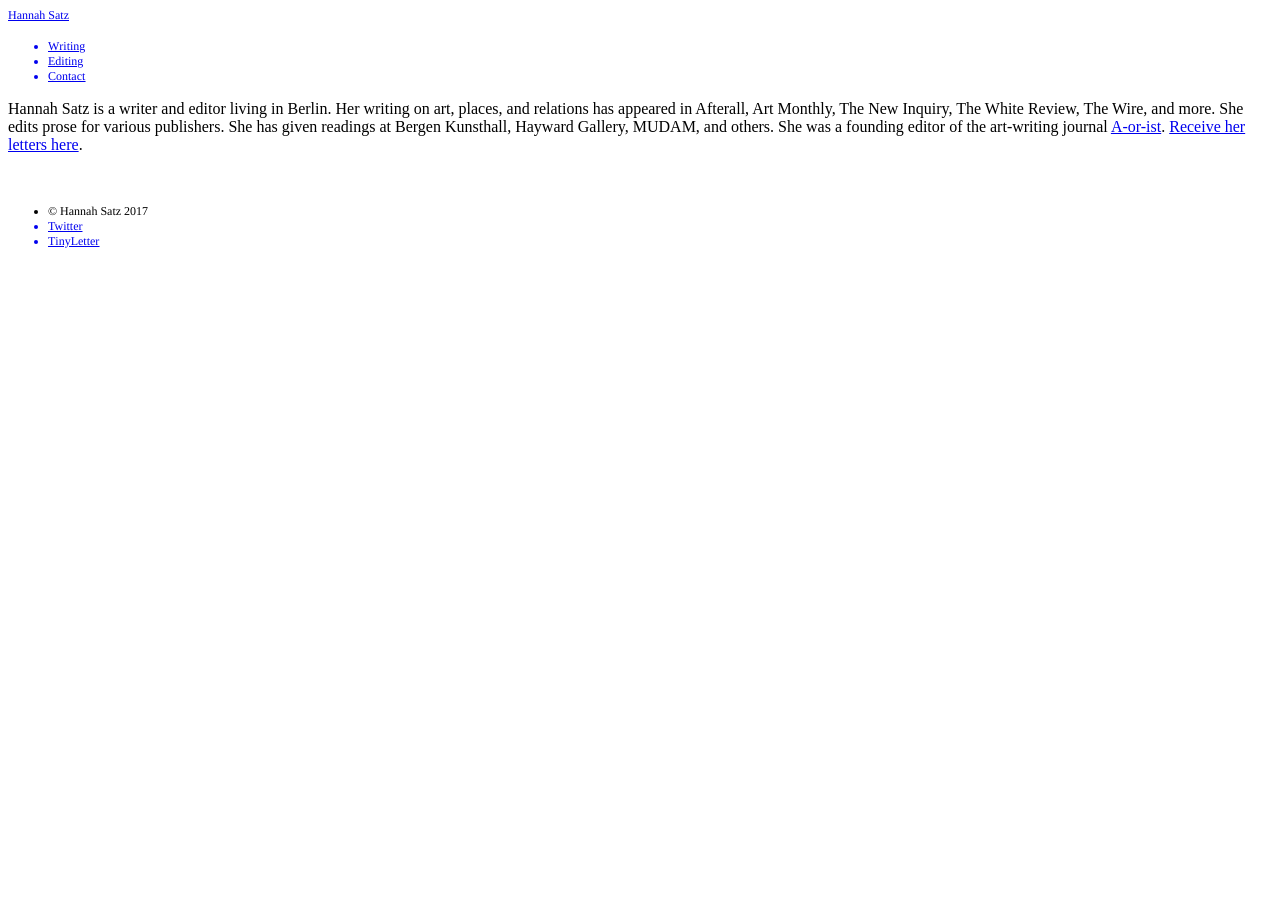
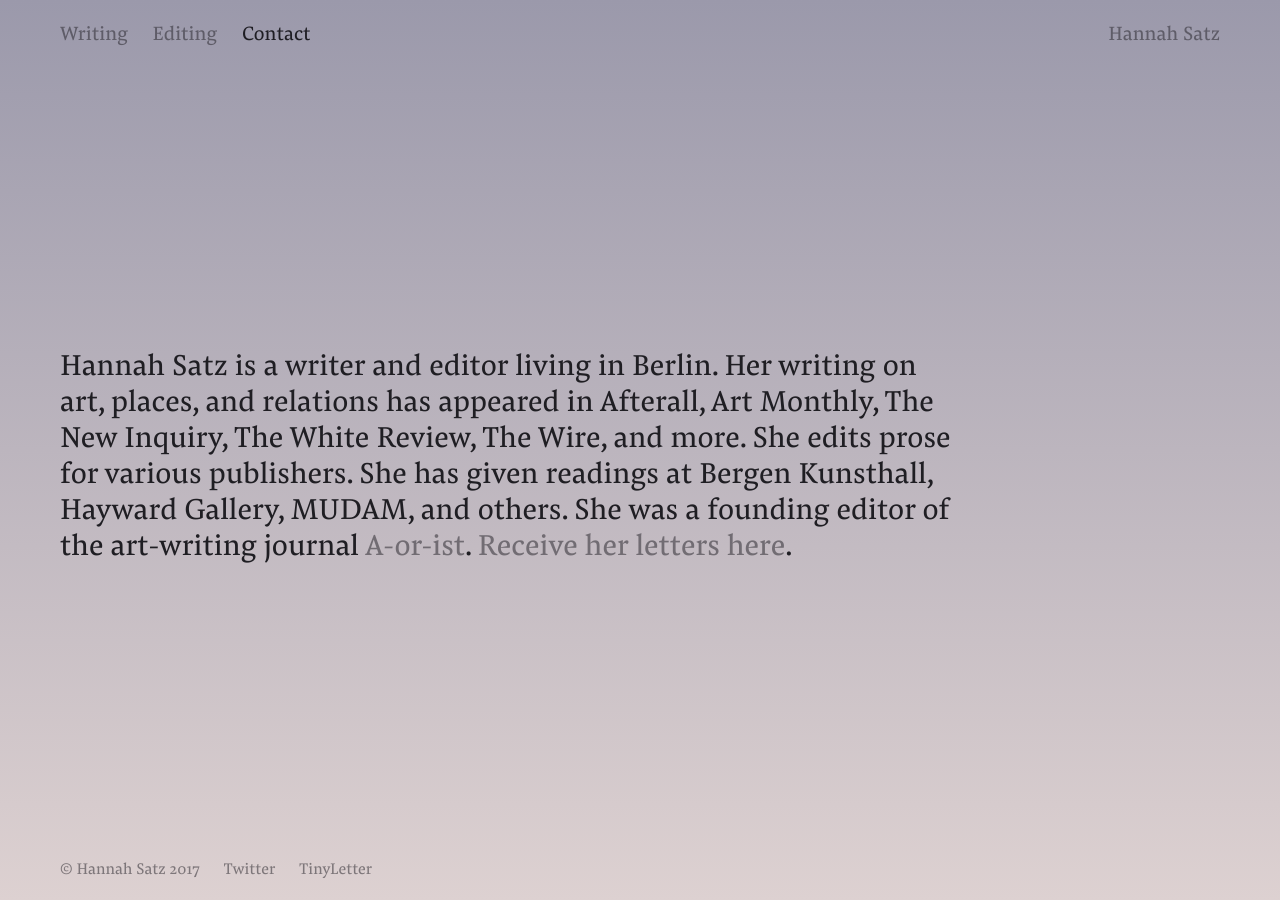
Before and after one commit to hg-site/hg-site.github.io, a Jekyll site: the page built from index.markdown, in a window 1280 px wide. Built offline with Jekyll 4.4.1, drawn with Linux system fonts in a browser that asks for light colours.

Commit message:
Updated Home

```diff
--- a/_layouts/home.html
+++ b/_layouts/home.html
@@ -1,68 +1,45 @@
 
-<!DOCTYPE html PUBLIC "-//W3C//DTD HTML 4.01//EN" "http://www.w3.org/TR/html4/strict.dtd">
+<!DOCTYPE html>
+<html lang="en">
+<head>
+	<meta charset="utf-8">
+	<title>Hannah Satz</title>
+	<meta name="viewport" content="width=device-width, initial-scale=1">
+	<meta name="description" content="Hannah Satz - Writer and Editor">
+	<meta name="robots" content="all">
 
-<html>
+	<!-- Stylesheet -->
+	<link rel="stylesheet" href="../assets/css/normalize.css">
+	<link rel="stylesheet" href="../assets/css/style.css">
 
-<head>
-
-<meta http-equiv="Content-Type" content="text/html; charset=utf-8">
-
-<meta http-equiv="Content-Style-Type" content="text/css">
-
-<title></title>
-
-<meta name="Generator" content="Cocoa HTML Writer">
-
-<meta name="CocoaVersion" content="1561.6">
-
-<style type="text/css">
-
-p.p1 {margin: 0.0px 0.0px 0.0px 0.0px; line-height: 14.0px; font: 12.0px Times; color: #0000ee; -webkit-text-stroke: #0000ee}
-
-p.p2 {margin: 0.0px 0.0px 0.0px 0.0px; line-height: 14.0px; font: 12.0px Times; color: #000000; -webkit-text-stroke: #000000}
-
-li.li1 {margin: 0.0px 0.0px 0.0px 0.0px; line-height: 14.0px; font: 12.0px Times; color: #0000ee; -webkit-text-stroke: #0000ee}
-
-li.li2 {margin: 0.0px 0.0px 0.0px 0.0px; line-height: 14.0px; font: 12.0px Times; color: #000000; -webkit-text-stroke: #000000}
-
-span.s1 {text-decoration: underline ; font-kerning: none}
-
-span.s2 {-webkit-text-stroke: 0px #000000}
-
-span.s3 {font-kerning: none}
-
-ul.ul1 {list-style-type: disc}
-
-</style>
+	<!-- Javascript -->
+	<script src="../assets/js/jquery-3.1.1.min.js"></script>
+	<script src="../assets/js/scripts.js"></script>
 
 </head>
 
-<body>
-
-<p class="p1"><span class="s1"><a href="file:///Users/hannah1g/">Hannah Satz</a></span></p>
-
-<ul class="ul1">
-
-<li class="li1"><span class="s2"><a href="file:///writing"><span class="s1">Writing</span></a></span></li>
-
-<li class="li1"><span class="s2"><a href="file:///editing"><span class="s1">Editing</span></a></span></li>
-
-<li class="li1"><span class="s2"><a href="file:///contact"><span class="s1">Contact</span></a></span></li>
-
-</ul>
-
-<p class="p2"><span class="s3">{{ content }}<span class="Apple-converted-space"> </span></span></p>
-
-<ul class="ul1">
-
-<li class="li2"><span class="s2"></span><span class="s3">© Hannah Satz 2017</span></li>
-
-<li class="li1"><span class="s2"><a href="https://twitter.com/hnnhstz”><span class="s1">Twitter</span></a></span></li>
-
-<li class="li1"><span class="s2"><a href="http://tinyletter.com/hannah_e_gregory"><span class="s1">TinyLetter</span></a></span></li>
-
-</ul>
-
+<body class="gradient">
+	<header>
+		<nav>
+			<div class="name"><a href="../">Hannah Satz</a></div>
+			<ul>
+				<li><a href="../writing">Writing</a></li>
+				<li><a href="../editing">Editing</a></li>
+				<li>Contact</li>
+			</ul>
+		</nav>
+	</header>
+	<main>
+		<div class="contact">
+			{{ content }}
+		</div>
+	</main>
+	<footer class="fixed">
+		<ul>
+			<li>&copy; Hannah Satz 2017</li>
+			<li><a href="https://twitter.com/hnnhstz">Twitter</a></li>
+			<li><a href="http://tinyletter.com/hannah_e_gregory">TinyLetter</a></li>
+		</ul>
+	</footer>
 </body>
-
 </html>
```
